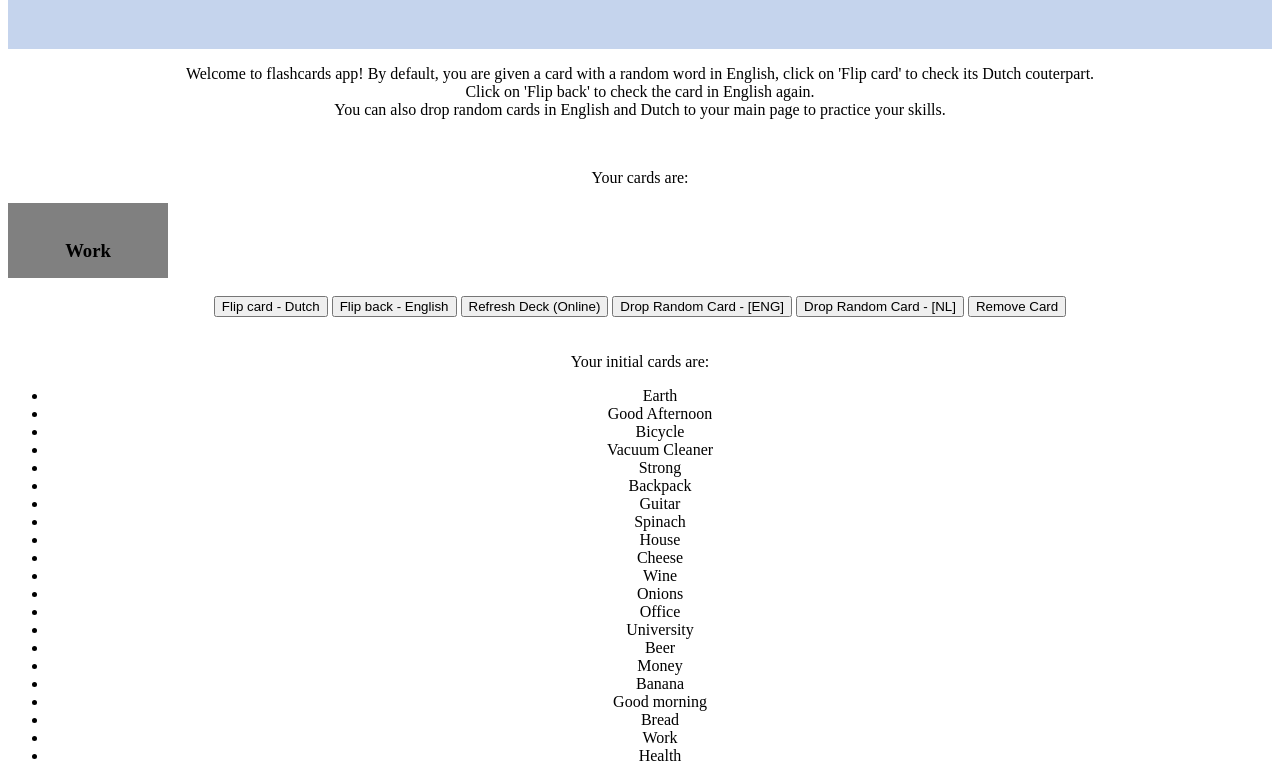
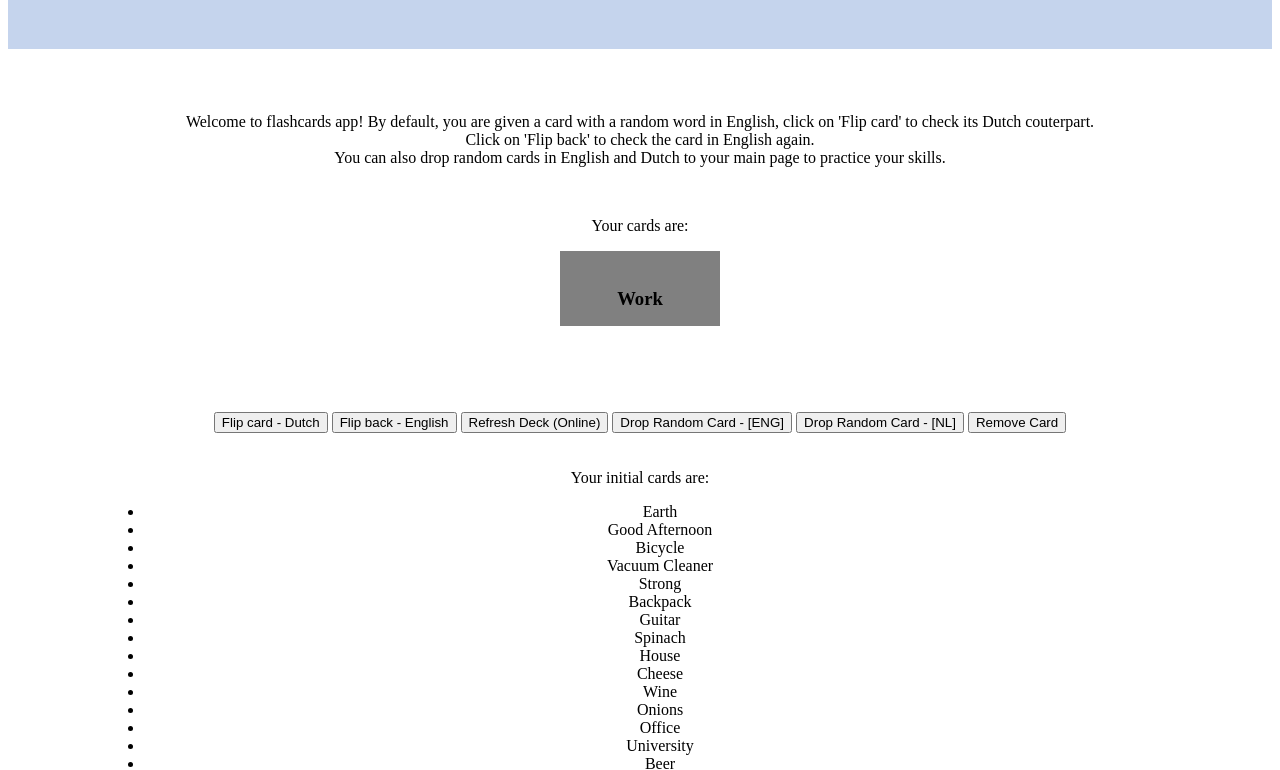
Before and after one commit to bcuz/spectrum, a plain HTML site: page index.html in a window 1280 px wide. Shown: the part 135-905 px from the top of the page. Drawn offline with Linux system fonts and the light colour scheme.

Commit message:
improved css and overall styling

```diff
--- a/index.html
+++ b/index.html
@@ -24,7 +24,7 @@
             <br>
             <p>Your cards are:</p>
             <div class="flashcard"
-                style="width: 160px; height: 75px; background-color: gray; background-position: center;">
+                style="width: 160px; height: 75px; background-color: gray; text-align: center; display: inline-block">
                 <br>
                 <h3 id="word"> no card </h3>
                 <br>
--- a/style.css
+++ b/style.css
@@ -6,6 +6,7 @@
 
 .flashcard_container {
   text-align: center;
+  padding: 3rem;
 }
 
 .flashcard {
@@ -28,3 +29,7 @@ footer {
   background-color: #c5d4ed ;
   padding: 3rem;
 }
+
+.buttons {
+  padding: 3rem;
+}
```
